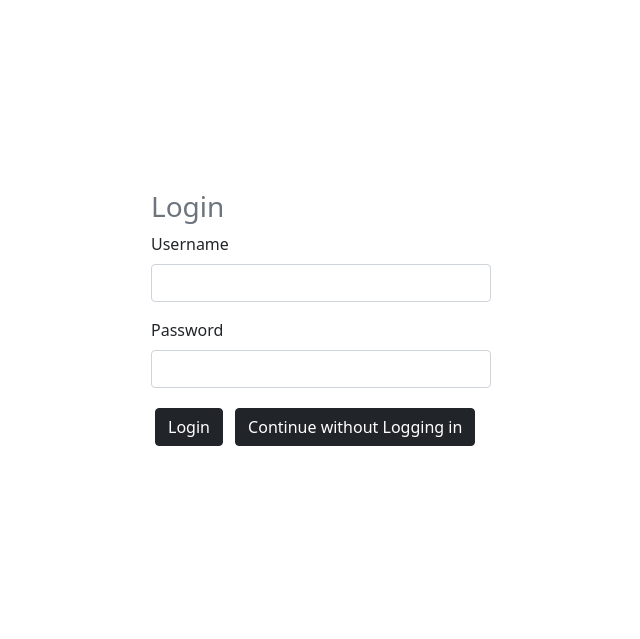
After one commit to Kariuki-Wachira/househunter, a Django app: page /login/ in a window 1280 px wide. The commit adds this page. Shown: the top 639 px of the page, without its empty margins (319-959 px from the left). Run offline with Django 3.2, Linux system fonts and the light colour scheme.

Commit message:
Feature update: Login User

```diff
--- /dev/null
+++ b/househunter/properties/templates/properties/login_register.html
@@ -0,0 +1,48 @@
+<!DOCTYPE html>
+<html lang="en">
+
+<head>
+    <meta charset="UTF-8">
+    <meta http-equiv="X-UA-Compatible" content="IE=edge">
+    <meta name="viewport" content="width=device-width, initial-scale=1.0">
+    <link href="https://cdn.jsdelivr.net/npm/bootstrap@5.1.0/dist/css/bootstrap.min.css" rel="stylesheet" integrity="sha384-KyZXEAg3QhqLMpG8r+8fhAXLRk2vvoC2f3B09zVXn8CA5QIVfZOJ3BCsw2P0p/We" crossorigin="anonymous">
+    <title>Login/Register</title>
+
+    <style>
+        .loginwrap {
+            display: flex;
+            height: 80vh;
+            align-items: center;
+            justify-content: center;
+        }
+
+        .form {
+            width: 340px;
+        }
+    </style>
+</head>
+
+<body>
+    <div class="container">
+        <div class="loginwrap">
+            <form method='POST' class="form">
+                {% csrf_token %}
+                <h3 class="logintitle text-muted">Login</h3>
+                <div class="mb-3">
+                    <label for="inputusername" class="form-label">Username</label>
+                    <input type="text" class="form-control" name="username">
+                </div>
+                <div class="mb-3">
+                    <label for="exampleInputPassword1" class="form-label">Password</label>
+                    <input type="password" class="form-control" name="password" id="exampleInputPassword1">
+                </div>
+
+                <button type="submit" class="btn btn-dark btn-block m-1">Login</button>
+                <a href="{% url 'homepage' %}" class="btn btn-dark btn-block m-1">Continue without Logging in</a>
+
+            </form>
+        </div>
+    </div>
+</body>
+
+</html>
--- a/househunter/properties/urls.py
+++ b/househunter/properties/urls.py
@@ -2,6 +2,9 @@ from django.urls import path
 from . import views
 
 urlpatterns = [
+
+    path('login/', views.loginUser, name='login'),
+    path('logout/', views.logoutUser, name='logout'),
     path('', views.homepage, name='homepage'),
     path('property/<str:pk>/', views.viewProperty, name='property'),
     path('add/', views.addProperty, name='add'),
--- a/househunter/properties/views.py
+++ b/househunter/properties/views.py
@@ -1,6 +1,26 @@
 from django.shortcuts import render, redirect
 from .models import Location, Property
+from django.contrib.auth import authenticate, login, logout
+from django.contrib.auth.decorators import login_required
 # Create your views here.
+
+def loginUser(request):
+
+    if request.method == 'POST':
+        username = request.POST['username']
+        password = request.POST['password']
+
+        user = authenticate (request, username=username, password=password)
+
+        if user is not None:
+            login(request, user)
+            return redirect('homepage')
+
+    return render(request,'properties/login_register.html')
+
+def logoutUser(request):
+    logout(request)
+    return redirect('homepage')
 
 def homepage(request):
     location = request.GET.get('location')
@@ -20,6 +40,7 @@ def viewProperty(request, pk):
     property = Property.objects.get(id=pk)
     return render(request, 'properties/property.html', {'property': property})
 
+@login_required(login_url='login')
 def addProperty(request):
     locations = Location.objects.all()
 
```
Also changed, not shown: househunter/properties/templates/properties/homepage.html (+16 -0 lines), househunter/properties/templates/properties/property.html (+4 -4 lines).
